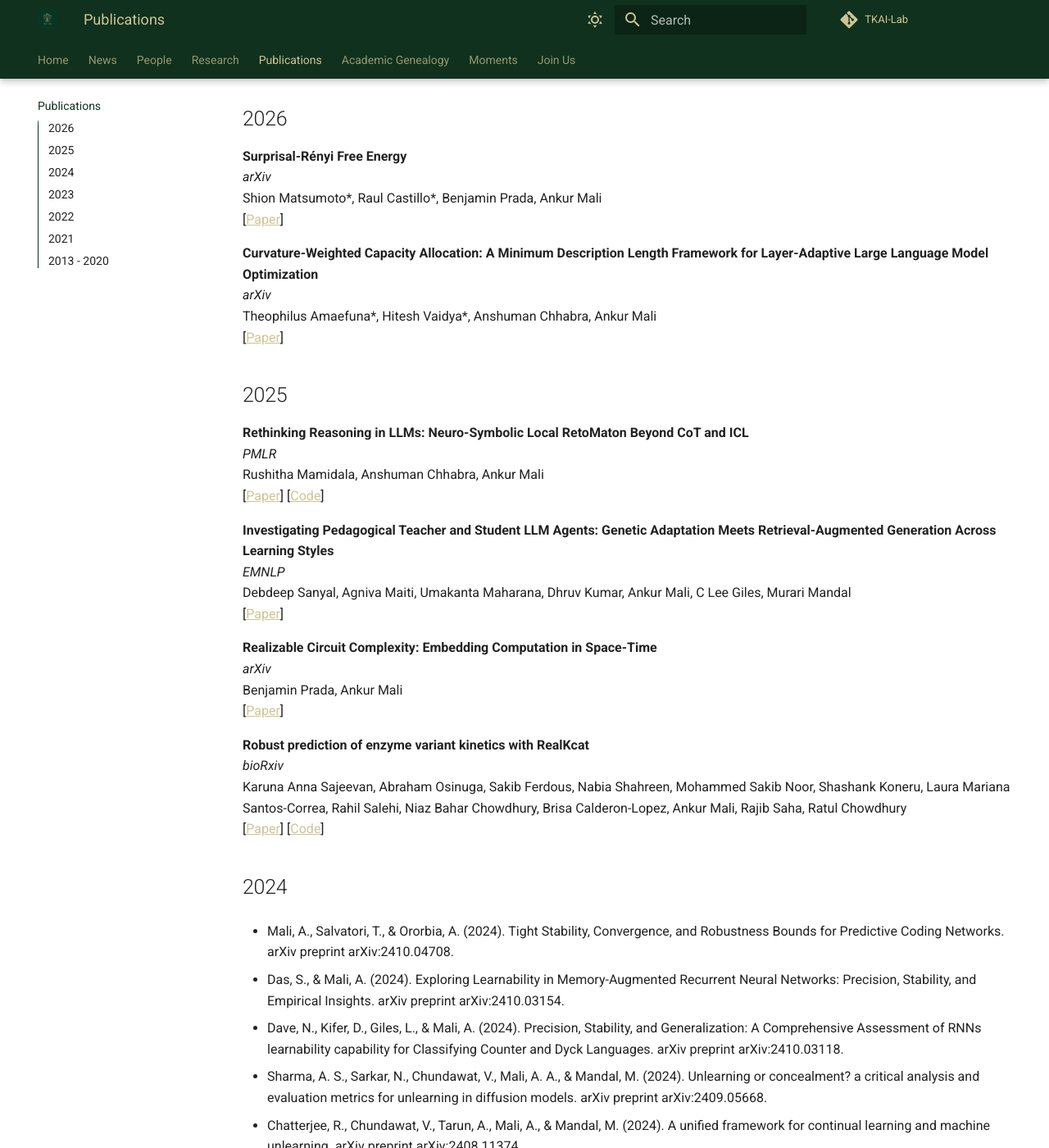
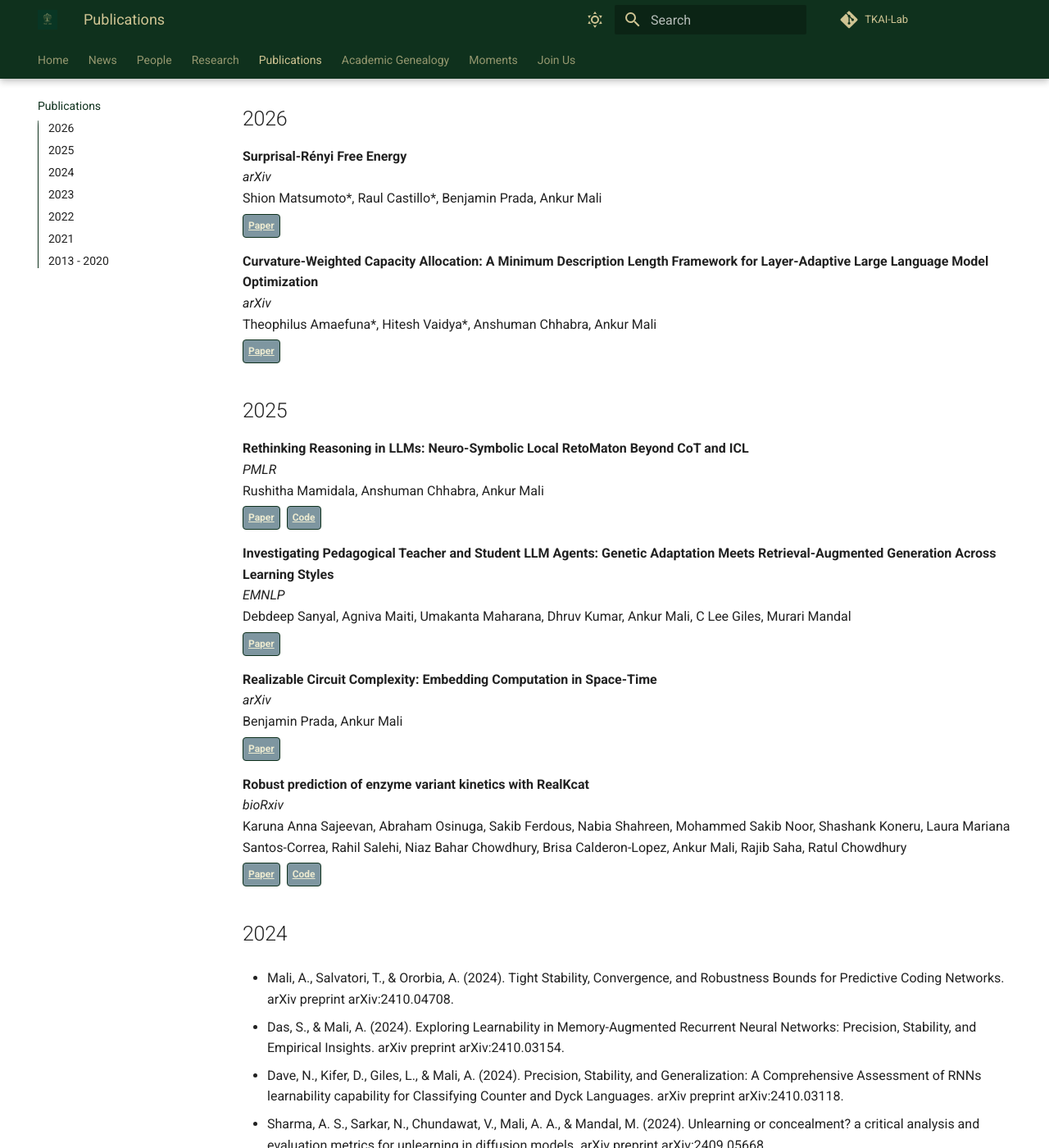
Before and after one commit to TKAI-LAB-Mali/tkai-lab-mali.github.io, an MkDocs documentation site: the page built from docs/publications.md, in a window 1280 px wide and 1400 px high, scrolled down 208 px. Shown: the whole window at 82% size. Built offline with MkDocs 1.6.1 and Material for MkDocs 9.7.7, drawn with Linux system fonts in a browser that asks for light colours.

Commit message:
button links

```diff
--- a/docs/stylesheets/extra.css
+++ b/docs/stylesheets/extra.css
@@ -225,3 +225,22 @@
 .md-copyright * {
   color: #edebd1 !important;
 }
+
+/* --- Buttons --- */
+.md-typeset .md-button.md-button--small {
+  padding: 0.2rem 0.3rem;
+  font-size: 0.6rem;
+  border-radius: 0.2rem;
+  margin-top: 0.3rem;
+  margin-right: 0.2rem;
+  /* background-color: var(--md-primary-fg-color); */
+  background-color: #7E96A0;
+  color: #edebd1 !important;
+  border: 1px solid var(--md-primary-fg-color);
+}
+
+.md-typeset .md-button.md-button--small:hover {
+  background-color: #CFC493;
+  color: var(--md-primary-fg-color) !important;
+  border-color: #CFC493;
+}
```
Also changed, not shown: docs/publications.md (+6 -6 lines).
